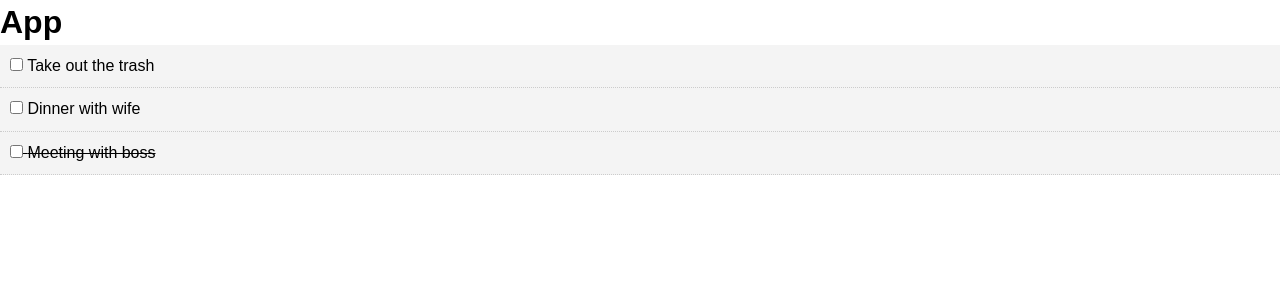
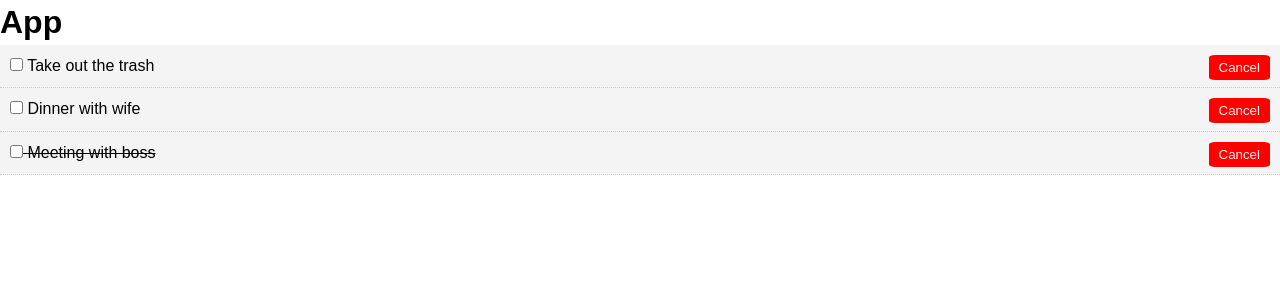
Before and after one commit to ChauDinh/todoapp, a React (Create React App) app: page / in a window 1280 px wide. Shown: the top 300 px of the page. Built offline with nearby package versions, Linux system fonts and the light colour scheme.

Commit message:
delete method

```diff
--- a/src/App.js
+++ b/src/App.js
@@ -22,6 +22,7 @@
       }
     ]
   }
+  // Toggle Complete
   markComplete = (id) => {
     this.setState({ todos: this.state.todos.map(todo => {
       if (todo.id === id) {
@@ -30,11 +31,15 @@
       return todo;
     }) });
   }
+  // Delete Todo
+  delTodo = (id) => {
+    this.setState({ todos: [...this.state.todos.filter(todo => todo.id !== id)] });
+  }
   render() {
     return (
       <div className="App">
         <h1>App</h1>
-        <Todo todos={this.state.todos} markComplete={this.markComplete}/>
+        <Todo todos={this.state.todos} markComplete={this.markComplete} delTodo={this.delTodo}/>
       </div>
     );
   }
--- a/src/components/Todo.js
+++ b/src/components/Todo.js
@@ -5,7 +5,7 @@
 export class Todo extends Component {
   render() {
     return this.props.todos.map(todo => (
-      <TodoItem todo={todo} key={todo.id} markComplete={this.props.markComplete}/>
+      <TodoItem todo={todo} key={todo.id} markComplete={this.props.markComplete} delTodo={this.props.delTodo}/>
     ));
   }
 }
--- a/src/components/TodoItem.js
+++ b/src/components/TodoItem.js
@@ -17,6 +17,7 @@
         <p>
          <input type="checkbox" onChange={this.props.markComplete.bind(this, id)} /> {' '}
          { title }
+         <button style={btnStyle} onClick={this.props.delTodo.bind(this, id)}>Cancel</button>
         </p>
       </div>
     )
@@ -28,4 +29,14 @@
  todo: PropTypes.object.isRequired
 }
 
+const btnStyle = {
+ background: "#ff0000",
+ color: "#f2f2f2",
+ border: "none",
+ padding: "5px 10px",
+ borderRadius: "10%",
+ cursor: "pointer",
+ float: "right"
+}
+
 export default TodoItem
```
